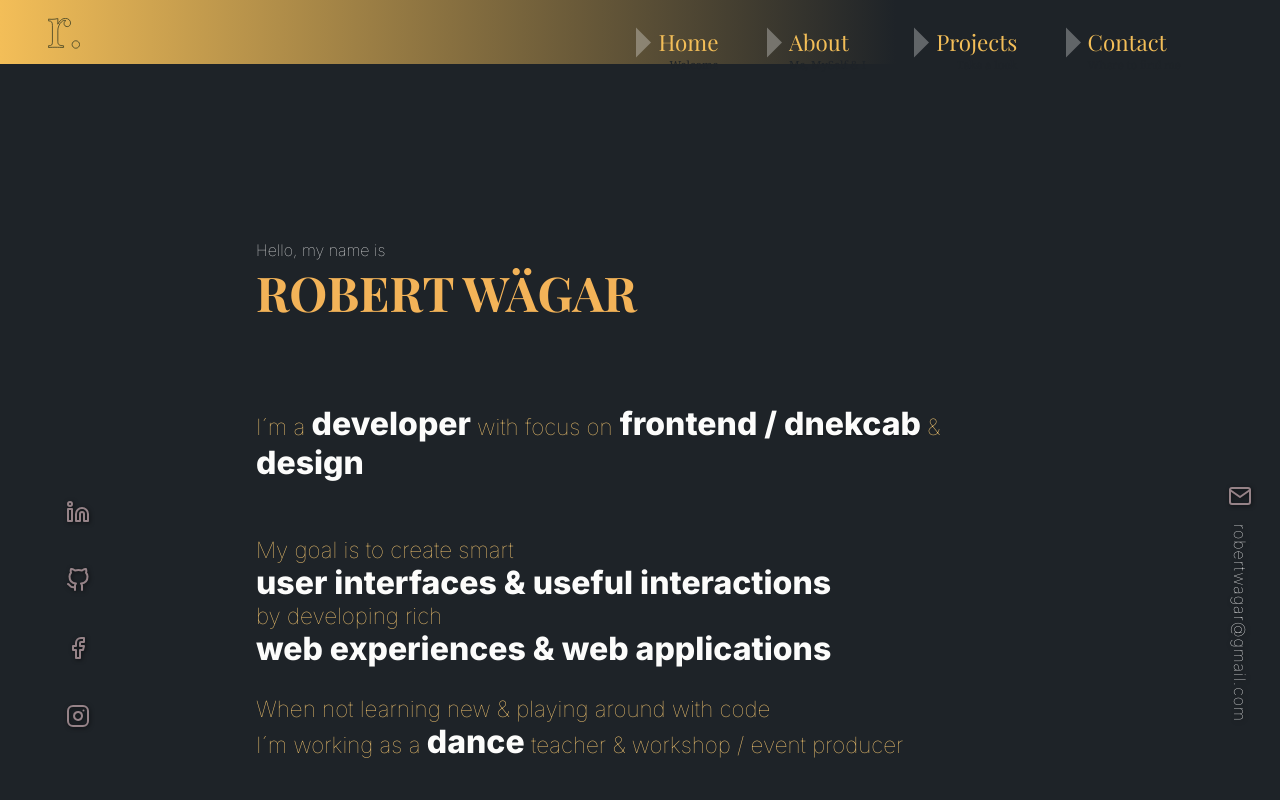
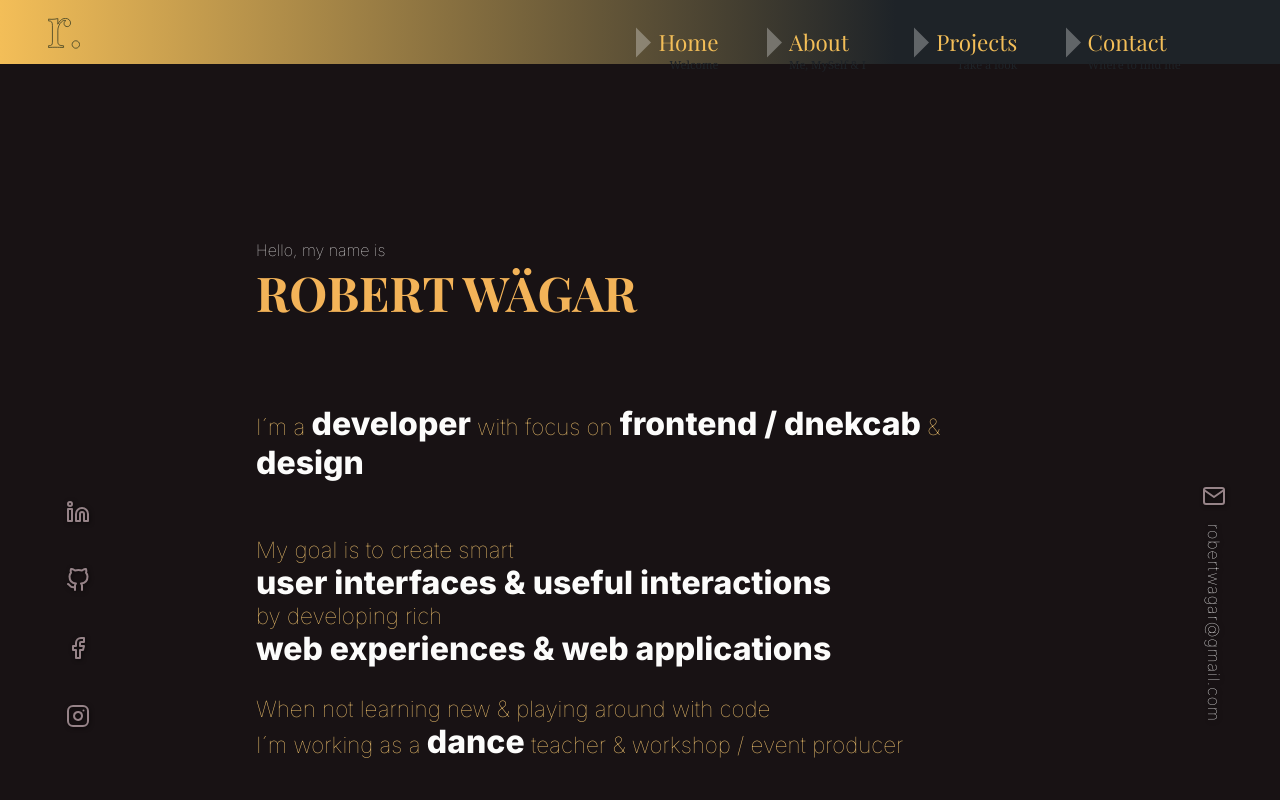
Before and after one commit to robonexx/portfolio_clean_version-main, a React (Create React App) app: page / in a window 1280 px wide. Shown: the top 800 px of the page. Built offline with nearby package versions, Linux system fonts and the light colour scheme.

Commit message:
fixed the margin on sidebar and email adress

```diff
--- a/src/components/email/mail.scss
+++ b/src/components/email/mail.scss
@@ -1,8 +1,8 @@
 .mail {
     position: fixed;
-    right: 3vw;
+    right: 2vw;
     top: 60vh;
-    width: 42px;
+    height: 42px;
     z-index: 50;
     display: flex;
 
--- a/src/main.scss
+++ b/src/main.scss
@@ -11,4 +11,5 @@ body {
     height: 100%;
     overflow-x: hidden;
     background-color: #1e2328;
+    background-color: #181214;
 }
--- a/src/pages/Home/home.scss
+++ b/src/pages/Home/home.scss
@@ -1,5 +1,6 @@
 .home-wrapper {
     position: relative;
+
     width: 100%;
     min-height: 100vh;
     height: 100%;
```
